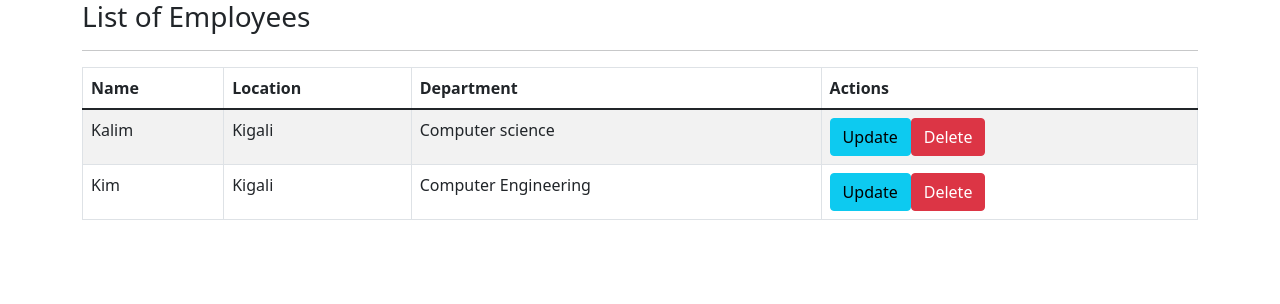
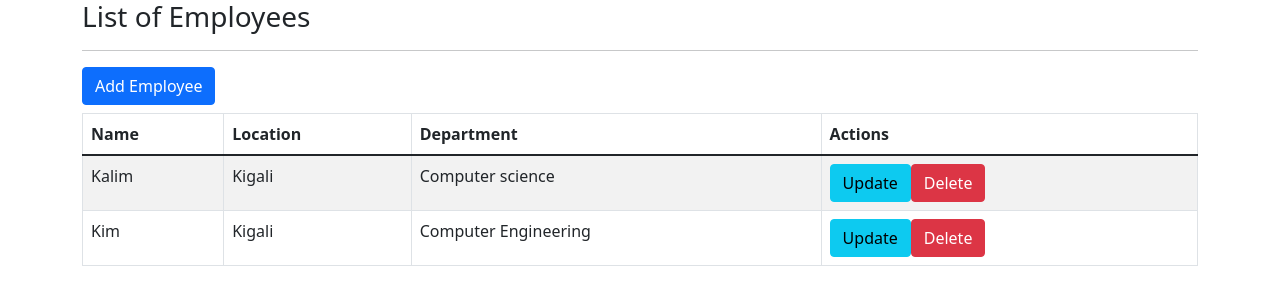
Before and after one commit to Rxavio/springboot-react-stack, a React (Create React App) app: page / in a window 1280 px wide. Shown: the top 304 px of the page. Built offline with nearby package versions, Linux system fonts and the light colour scheme.

Commit message:
add button to add new employee

```diff
--- a/src/components/EmployeesList.js
+++ b/src/components/EmployeesList.js
@@ -7,6 +7,7 @@ const EmployeeList = () => {
       <h3>List of Employees</h3>
       <hr/>
       <div>
+      <Link to="/add" className="btn btn-primary mb-2">Add Employee</Link>
         <table className="table table-bordered table-striped">
           <thead className="thead-dark">
             <tr>
```
